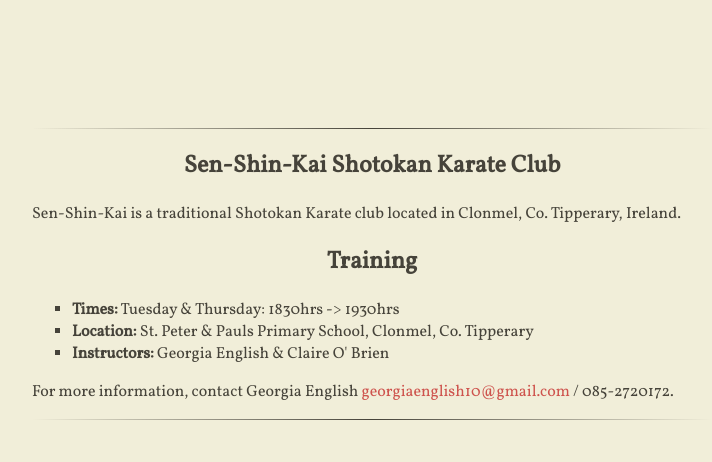
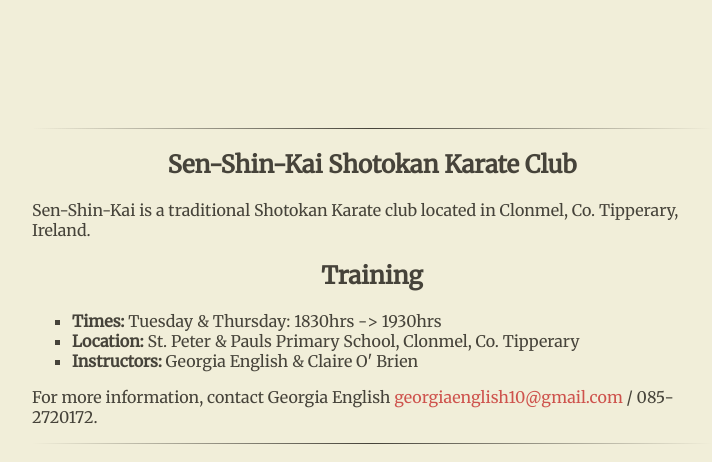
Before and after one commit to boneill81/senshinkai.net, a plain HTML site: page index.html in a window 1280 px wide. Shown: the whole page, without its empty margins (268-980 px from the left). Drawn offline with Linux system fonts and the light colour scheme.

Commit message:
Font changed to Merriweather.

```diff
--- a/css/main.css
+++ b/css/main.css
@@ -1,5 +1,5 @@
 body {
-  font-family: 'Vollkorn', serif;
+  font-family: 'Merriweather', serif;
   color: #46433A;
   background-color: #F1EED9; }
 
--- a/index.html
+++ b/index.html
@@ -8,7 +8,7 @@
   <link rel="stylesheet" href="/css/normalize.css">
   <link rel="stylesheet" href="/css/main.css">
   <link href="//maxcdn.bootstrapcdn.com/font-awesome/4.2.0/css/font-awesome.min.css" rel="stylesheet">
-  <link href='https://fonts.googleapis.com/css?family=Vollkorn' rel='stylesheet' type='text/css'>
+  <link href="https://fonts.googleapis.com/css?family=Merriweather&display=swap" rel="stylesheet">
 
   <link rel="canonical" href="http://localhost:4000/">
 
```
